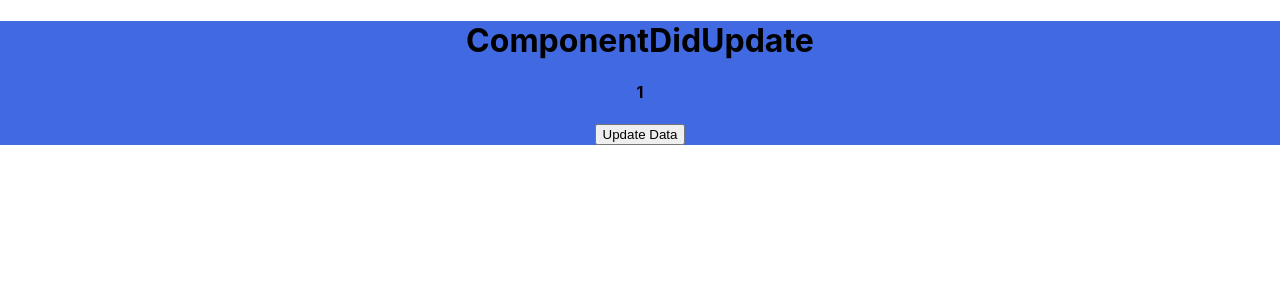
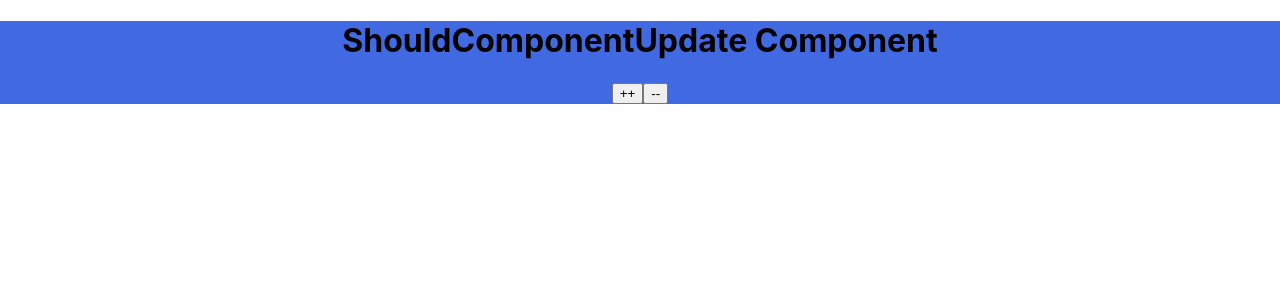
Before and after one commit to moloy900/react-pratice-app-1, a React (Create React App) app: page / in a window 1280 px wide. Shown: the top 300 px of the page. Built offline with nearby package versions, Linux system fonts and the light colour scheme.

Commit message:
should-component-update-life-cycle-method

```diff
--- a/src/App.js
+++ b/src/App.js
@@ -1,12 +1,12 @@
 import "./App.css";
 import React from "react";
-import ComponentDidMount from './life-cycle-methods/componentdidupdate'
+import ShouldComponentUpdate from "./life-cycle-methods/shouldcomponentupdate";
 
 
 export default function App(){
   return(
     <div className="App">
-      <ComponentDidMount/>
+      <ShouldComponentUpdate/>
     </div>
   )
 }
--- /dev/null
+++ b/src/life-cycle-methods/shouldcomponentupdate.js
@@ -0,0 +1,35 @@
+import React, { Component } from "react";
+
+class ShouldComponentUpdate extends Component {
+  constructor() {
+    super();
+    this.state = {
+      count: null,
+    };
+  }
+
+  shouldComponentUpdate() {
+    console.log("Data updated:", this.state.count);
+    if (this.state.count > 5 || this.state.count <= 1) {
+      return false;
+    }
+    return true;
+  }
+
+  render() {
+    return (
+      <div>
+        <h1>ShouldComponentUpdate Component</h1>
+        <h4>{this.state.count}</h4>
+        <button onClick={() => this.setState({ count: this.state.count + 1 })}>
+          ++
+        </button>
+        <button onClick={() => this.setState({ count: this.state.count - 1 })}>
+          --
+        </button>
+      </div>
+    );
+  }
+}
+
+export default ShouldComponentUpdate;
```
